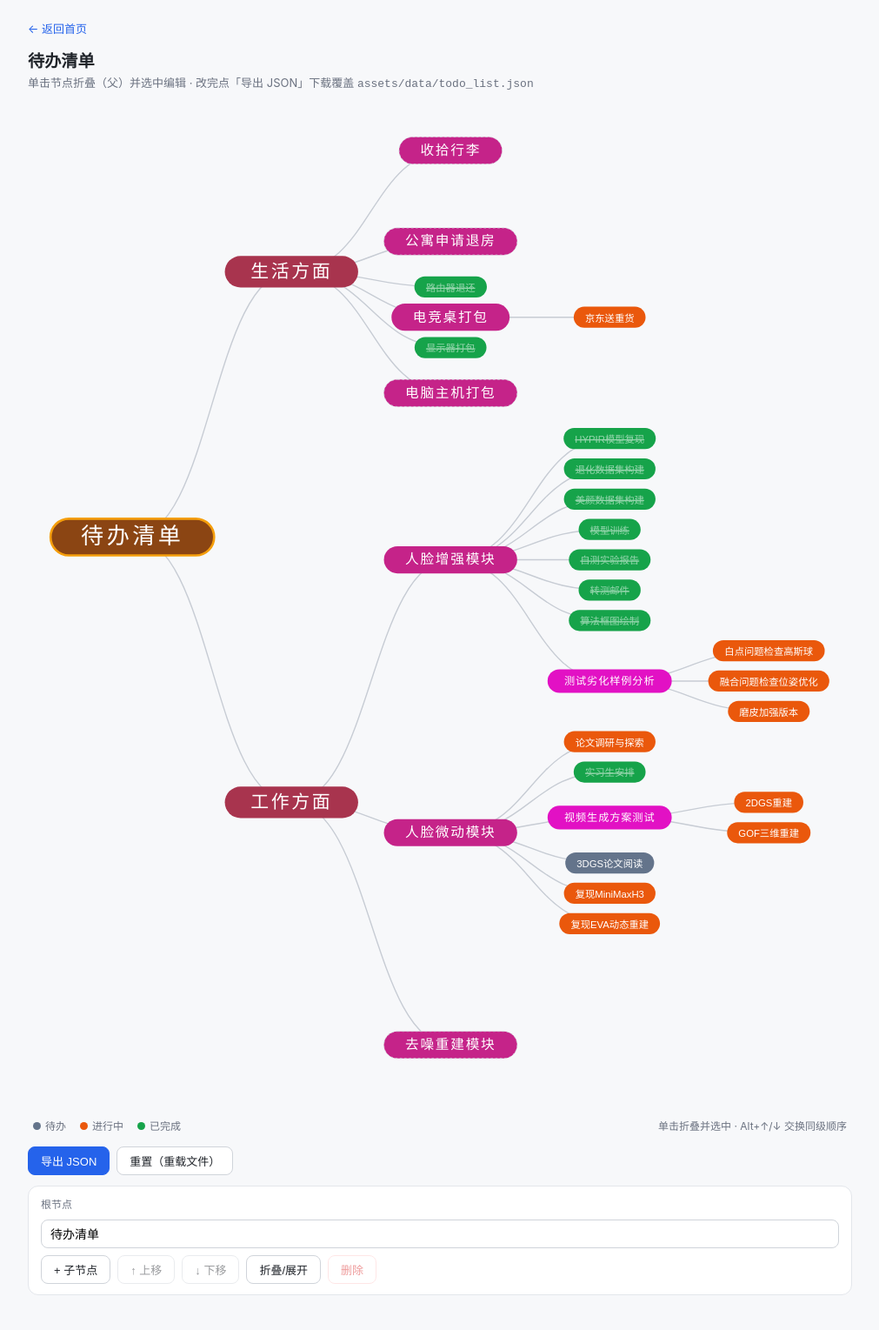
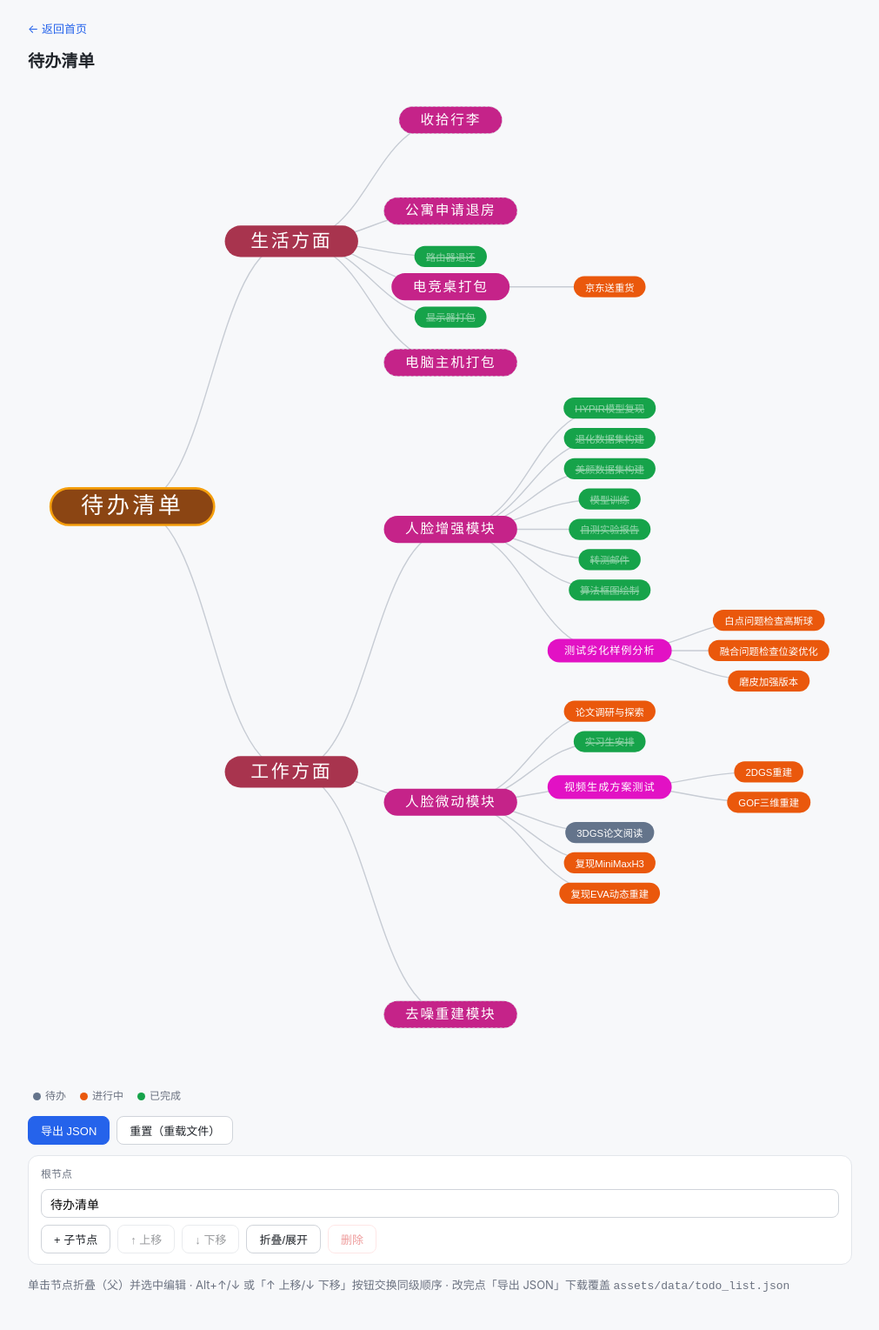
Before and after one commit to CrescentVelvet/crescentvelvet.github.io, a Jekyll site: the page built from _pages/todo_list.html, in a window 1280 px wide. Shown: the whole page at 87% size, without its empty margins (134-1145 px from the left). Built offline with Jekyll 4.4.1, drawn with Linux system fonts in a browser that asks for light colours; some web fonts are replaced.

Commit message:
待办清单：说明文字移至页底，顶部精简为标题+思维导图

```diff
--- a/_pages/todo_list.html
+++ b/_pages/todo_list.html
@@ -161,14 +161,12 @@ title: "待办清单"
     <div class="wrap">
         <a href="/" class="home">&larr; 返回首页</a>
         <h1>待办清单</h1>
-        <p class="subtitle">单击节点折叠（父）并选中编辑 · 改完点「导出 JSON」下载覆盖 <code>assets/data/todo_list.json</code></p>
 
         <svg class="mindmap" id="mindmap" xmlns="http://www.w3.org/2000/svg"></svg>
         <div class="legend">
             <span><i class="i-todo"></i>待办</span>
             <span><i class="i-doing"></i>进行中</span>
             <span><i class="i-done"></i>已完成</span>
-            <span class="hint">单击折叠并选中 · Alt+↑/↓ 交换同级顺序</span>
         </div>
 
         <div class="toolbar">
@@ -196,6 +194,8 @@ title: "待办清单"
                 <button id="btnDelete" class="ed-btn danger" type="button">删除</button>
             </div>
         </div>
+
+        <p class="subtitle" style="margin:14px 0 0">单击节点折叠（父）并选中编辑 · Alt+↑/↓ 或「↑ 上移/↓ 下移」按钮交换同级顺序 · 改完点「导出 JSON」下载覆盖 <code>assets/data/todo_list.json</code></p>
     </div>
 
     <script>
```
